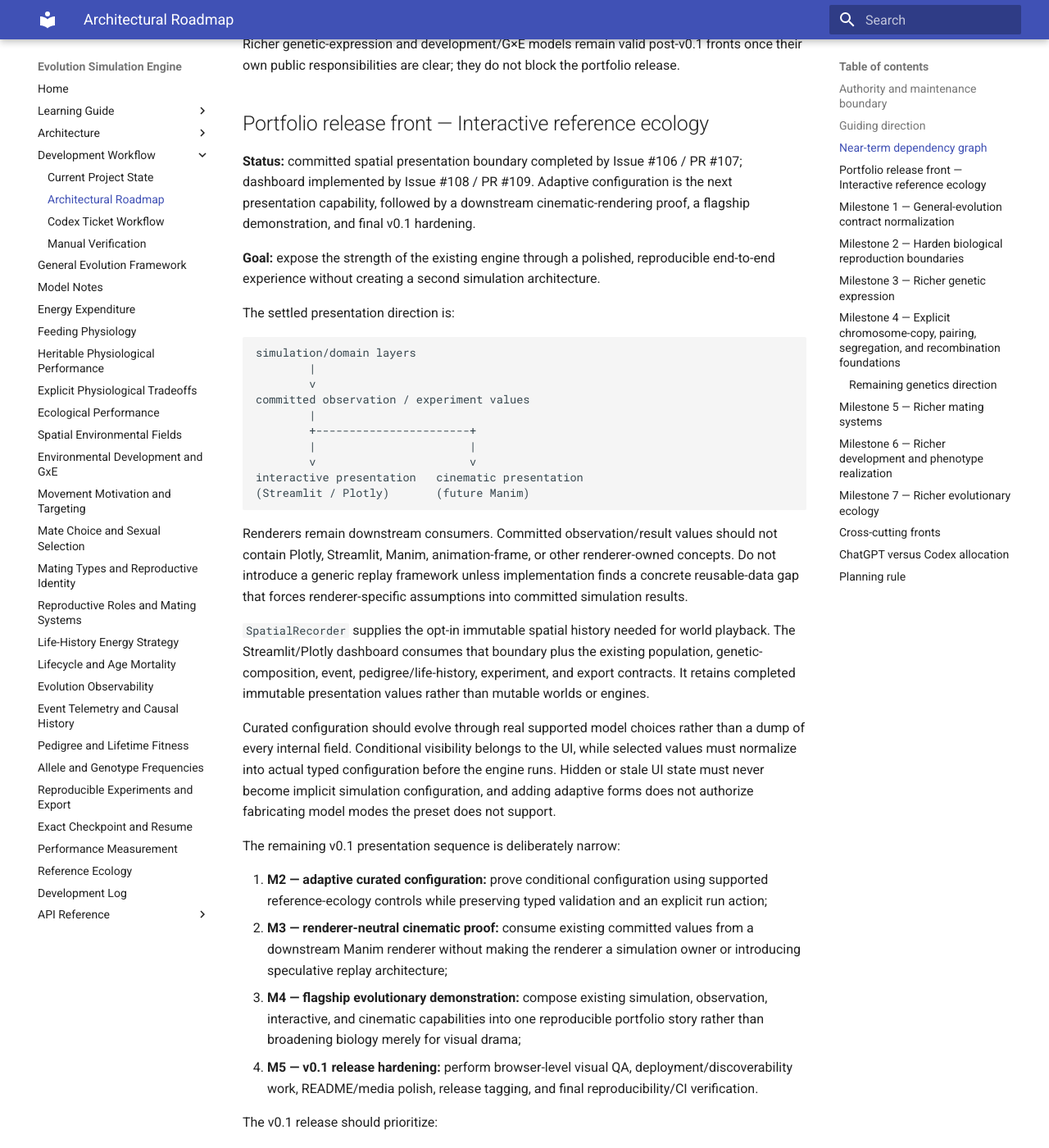
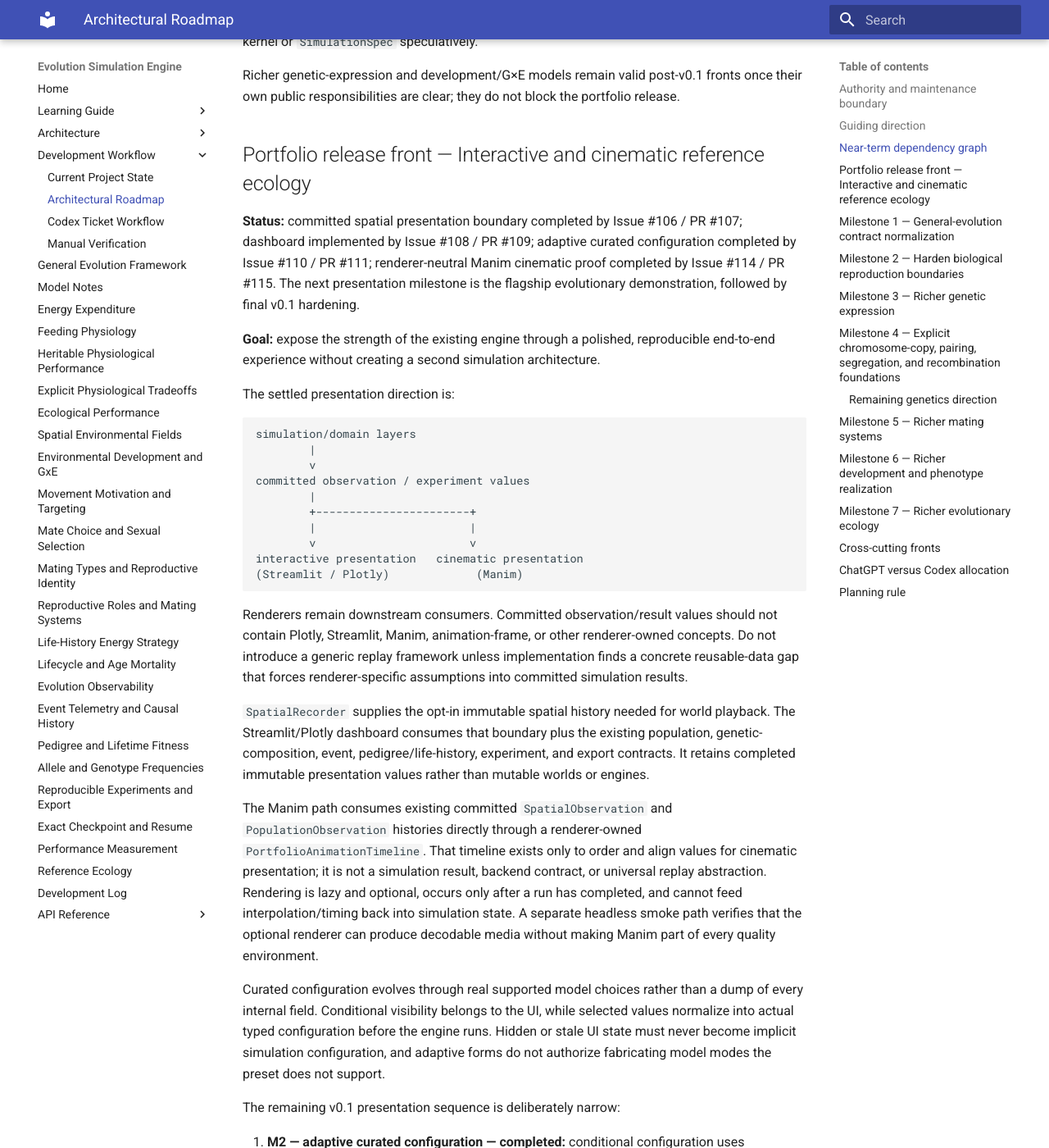
Before and after one commit to abdullahkhan57721/evolution-simulation-engine, an MkDocs documentation site: the page built from docs/development/roadmap.md, in a window 1280 px wide and 1400 px high, scrolled down 2006 px. Shown: the whole window at 82% size. Built offline with MkDocs 1.6.1 and Material for MkDocs 9.7.7, drawn with Linux system fonts in a browser that asks for light colours; some of the changed text lies outside the part shown.

Commit message:
Advance portfolio roadmap to flagship demonstration

````diff
--- a/docs/development/roadmap.md
+++ b/docs/development/roadmap.md
@@ -34,7 +34,8 @@ belongs above it unless a genuine generic deficiency is demonstrated.
 For the v0.1 portfolio release, the immediate priority is to **demonstrate the
 architecture already present** rather than broaden biology. The reference ecology,
 committed observation stack, experiment API, checkpointing, and export system are
-stable enough to support a polished interactive presentation layer above them.
+stable enough to support polished interactive and cinematic presentation layers
+above them.
 
 ## Near-term dependency graph
 
@@ -64,10 +65,12 @@ committed spatial observation boundary
 portfolio reference-ecology dashboard
         |
         v
-M2 adaptive curated configuration
+#110 / #111
+adaptive curated configuration
         |
         v
-M3 renderer-neutral cinematic proof
+#114 / #115
+renderer-neutral cinematic proof
         |
         v
 M4 flagship evolutionary demonstration
@@ -83,20 +86,22 @@ richer genetics          richer mating systems    richer development /
 ```
 
 A future native execution backend is a separate evidence-driven architectural
-front after the portfolio release. Near-term UI work should preserve static typed
-configuration and committed result boundaries that would make such a backend
-possible without redesigning the kernel or `SimulationSpec` speculatively.
+front after the portfolio release. Near-term presentation work should preserve
+static typed configuration and committed result boundaries that would make such a
+backend possible without redesigning the kernel or `SimulationSpec`
+speculatively.
 
 Richer genetic-expression and development/G×E models remain valid post-v0.1
 fronts once their own public responsibilities are clear; they do not block the
 portfolio release.
 
-## Portfolio release front — Interactive reference ecology
+## Portfolio release front — Interactive and cinematic reference ecology
 
 **Status:** committed spatial presentation boundary completed by Issue #106 /
-PR #107; dashboard implemented by Issue #108 / PR #109. Adaptive configuration is
-the next presentation capability, followed by a downstream cinematic-rendering
-proof, a flagship demonstration, and final v0.1 hardening.
+PR #107; dashboard implemented by Issue #108 / PR #109; adaptive curated
+configuration completed by Issue #110 / PR #111; renderer-neutral Manim cinematic
+proof completed by Issue #114 / PR #115. The next presentation milestone is the
+flagship evolutionary demonstration, followed by final v0.1 hardening.
 
 **Goal:** expose the strength of the existing engine through a polished,
 reproducible end-to-end experience without creating a second simulation
@@ -114,7 +119,7 @@ committed observation / experiment values
         |                       |
         v                       v
 interactive presentation   cinematic presentation
-(Streamlit / Plotly)       (future Manim)
+(Streamlit / Plotly)             (Manim)
 ```
 
 Renderers remain downstream consumers. Committed observation/result values should
@@ -129,24 +134,34 @@ population, genetic-composition, event, pedigree/life-history, experiment, and
 export contracts. It retains completed immutable presentation values rather than
 mutable worlds or engines.
 
-Curated configuration should evolve through real supported model choices rather
-than a dump of every internal field. Conditional visibility belongs to the UI,
-while selected values must normalize into actual typed configuration before the
-engine runs. Hidden or stale UI state must never become implicit simulation
-configuration, and adding adaptive forms does not authorize fabricating model
-modes the preset does not support.
+The Manim path consumes existing committed `SpatialObservation` and
+`PopulationObservation` histories directly through a renderer-owned
+`PortfolioAnimationTimeline`. That timeline exists only to order and align values
+for cinematic presentation; it is not a simulation result, backend contract, or
+universal replay abstraction. Rendering is lazy and optional, occurs only after a
+run has completed, and cannot feed interpolation/timing back into simulation
+state. A separate headless smoke path verifies that the optional renderer can
+produce decodable media without making Manim part of every quality environment.
+
+Curated configuration evolves through real supported model choices rather than a
+dump of every internal field. Conditional visibility belongs to the UI, while
+selected values normalize into actual typed configuration before the engine runs.
+Hidden or stale UI state must never become implicit simulation configuration, and
+adaptive forms do not authorize fabricating model modes the preset does not
+support.
 
 The remaining v0.1 presentation sequence is deliberately narrow:
 
-1. **M2 — adaptive curated configuration:** prove conditional configuration using
-   supported reference-ecology controls while preserving typed validation and an
-   explicit run action;
-2. **M3 — renderer-neutral cinematic proof:** consume existing committed values
-   from a downstream Manim renderer without making the renderer a simulation
-   owner or introducing speculative replay architecture;
-3. **M4 — flagship evolutionary demonstration:** compose existing simulation,
-   observation, interactive, and cinematic capabilities into one reproducible
-   portfolio story rather than broadening biology merely for visual drama;
+1. **M2 — adaptive curated configuration — completed:** conditional configuration
+   uses supported reference-ecology controls while preserving typed validation and
+   an explicit run action;
+2. **M3 — renderer-neutral cinematic proof — completed:** existing committed
+   values drive a downstream Manim renderer without making the renderer a
+   simulation owner or introducing speculative replay architecture;
+3. **M4 — flagship evolutionary demonstration — next:** compose existing
+   simulation, observation, interactive, and cinematic capabilities into one
+   reproducible portfolio story rather than broadening biology merely for visual
+   drama;
 4. **M5 — v0.1 release hardening:** perform browser-level visual QA,
    deployment/discoverability work, README/media polish, release tagging, and
    final reproducibility/CI verification.
@@ -161,8 +176,10 @@ The v0.1 release should prioritize:
 - existing JSON/CSV exports;
 - renderer-neutral committed evidence reusable by interactive and cinematic
   presentation;
+- one clear flagship evolutionary story that demonstrates why the architecture
+  matters;
 - concise portfolio-oriented README/release instructions;
-- reliable headless UI and full protected-CI verification;
+- reliable headless UI/cinematic checks and full protected-CI verification;
 - deployment/discoverability polish only where it materially improves portfolio
   presentation.
 
````
